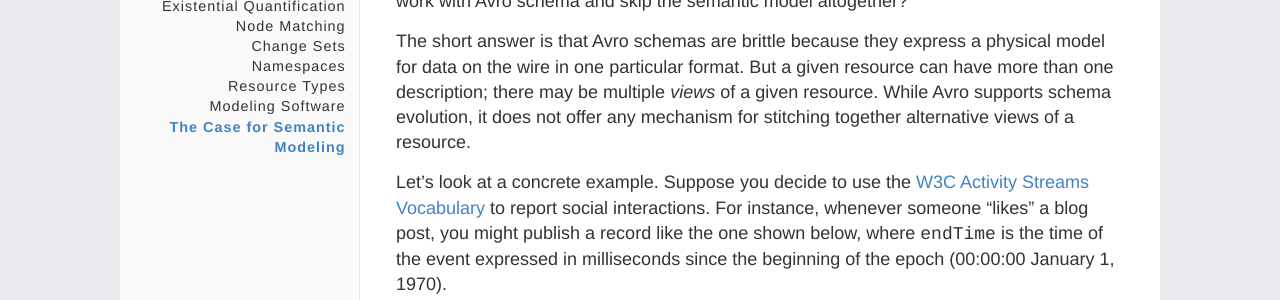
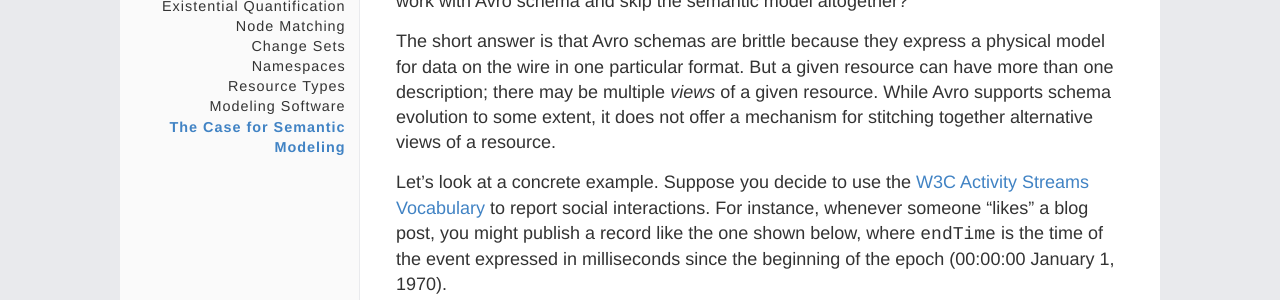
Before and after one commit to konigio/konigio.github.io, a Jekyll site: the page built from docs/The_Case_for_Semantic_Modeling.md, in a window 1280 px wide. Shown: the part 192-492 px from the top of the page. Built offline with Jekyll 4.4.1, drawn with Linux system fonts in a browser that asks for light colours.

Commit message:
Updated The Case for Semantic Modeling

```diff
--- a/docs/The_Case_for_Semantic_Modeling.md
+++ b/docs/The_Case_for_Semantic_Modeling.md
@@ -8,8 +8,8 @@ just work with Avro schema and skip the semantic model altogether?
 
 The short answer is that Avro schemas are brittle because they express a physical model for data on the wire in
 one particular format.  But a given resource can have more than one description; there may be multiple
-*views* of a given resource.  While Avro supports schema evolution, it does not offer any mechanism for
-stitching together alternative views of a resource.
+*views* of a given resource.  While Avro supports schema evolution to some extent, it does not offer a
+mechanism for stitching together alternative views of a resource.
 
 Let's look at a concrete example.  Suppose you decide to use the
 [W3C Activity Streams Vocabulary](https://www.w3.org/TR/activitystreams-vocabulary/) to report
```
